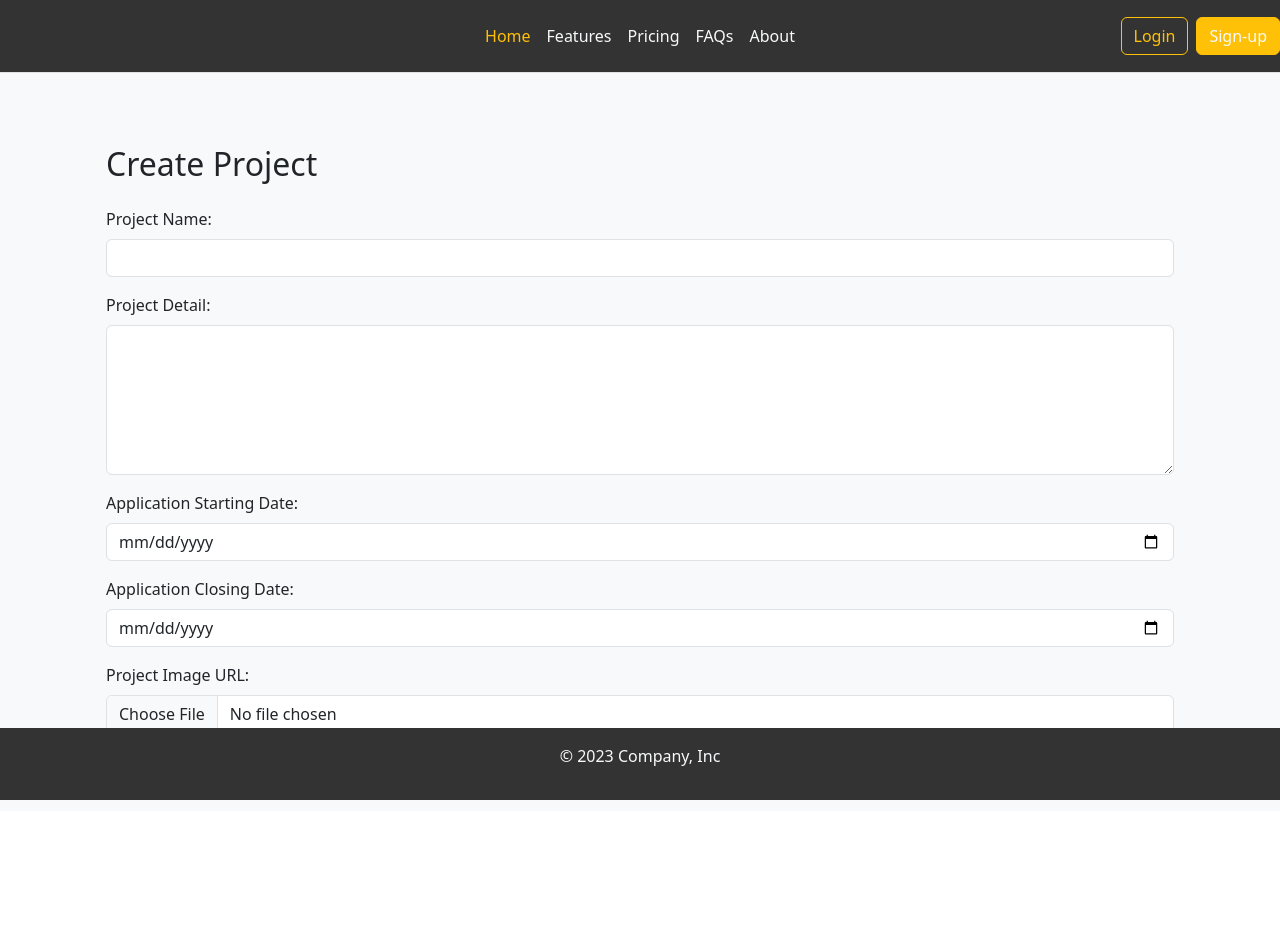
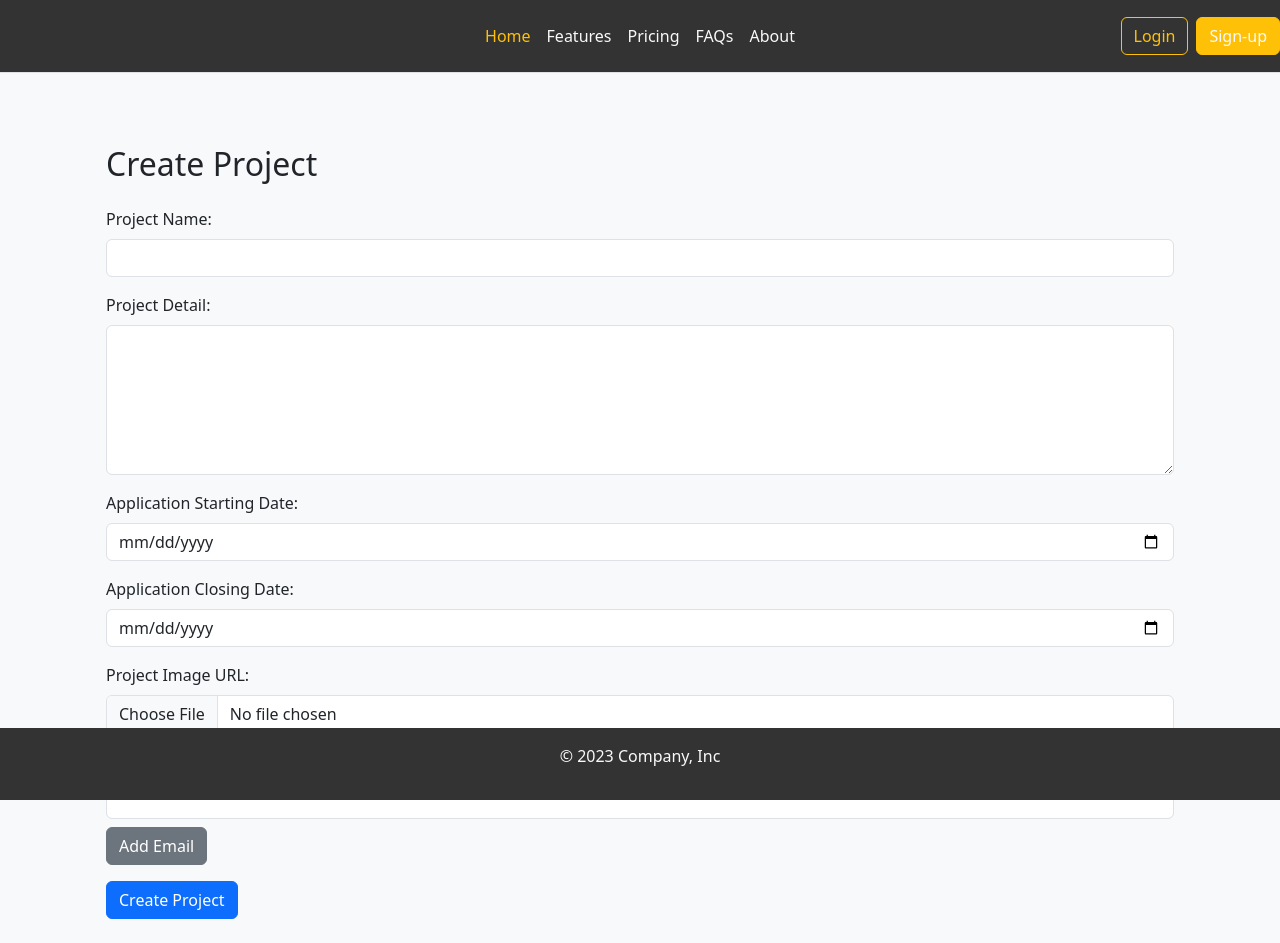
Before and after one commit to Saharat-GH/Register_App-master, a React (Vite) app: page /hr/createproject in a window 1280 px wide. Before the commit the page ends 811 px from the top, so only its background shows below. Built offline with nearby package versions, Linux system fonts and the light colour scheme.

Commit message:
creaHRcreateproject ก่อนหน้าคือลองcommbut this one is a real one

```diff
--- a/src/main.jsx
+++ b/src/main.jsx
@@ -8,7 +8,7 @@ import Login from './login';
 import SignUp from './routes/signup';
 import '../StyleComponent/index.css';
 import HRCreateProject from './routes/HRCreateProject';
-import ErrorPage from './routes/ErrorPage';
+import ErrorPage from './routes/errorPage';
 
 const router = createBrowserRouter([
   {
--- a/src/routes/HRCreateProject.jsx
+++ b/src/routes/HRCreateProject.jsx
@@ -9,6 +9,7 @@ function HRCreateProject() {
   const [startingDate, setStartingDate] = useState('');
   const [closingDate, setClosingDate] = useState('');
   const [projectImage, setProjectImage] = useState('');
+  const [HREmails, setHREmails] = useState(['']);
 
   // Function to handle form submission
   const handleSubmit = (e) => {
@@ -23,6 +24,18 @@ function HRCreateProject() {
     setStartingDate('');
     setClosingDate('');
     setProjectImage('');
+    setHREmails(['']);
+  };
+
+  const handleHREmailChange = (index, value) => {
+    const newEmails = [...HREmails];
+    newEmails[index] = value;
+    setHREmails(newEmails);
+  };
+
+  // Function to add a new email input
+  const addHREmailInput = () => {
+    setHREmails([...HREmails, '']);
   };
 
   return (
@@ -97,6 +110,24 @@ function HRCreateProject() {
               />
             </div>
 
+            {/* HR Email List */}
+            <div className="mb-3">
+              <label htmlFor="HREmailList" className="form-label">HR email list:</label>
+              {HREmails.map((email, index) => (
+                <div key={index} className="mb-2">
+                  <input
+                    type="text"
+                    id={`HREmailList${index}`}
+                    className="form-control"
+                    value={email}
+                    onChange={(e) => handleHREmailChange(index, e.target.value)}
+                    required
+                  />
+                </div>
+              ))}
+              <button type="button" className="btn btn-secondary" onClick={addHREmailInput}>Add Email</button>
+            </div>
+
             {/* Submit Button */}
             <button type="submit" className="btn btn-primary">Create Project</button>
           </form>
```
